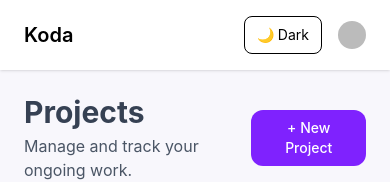
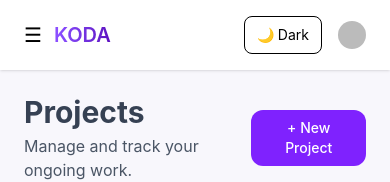
Before and after one commit to SouravDaroch/koda-dashboard, a Next.js app: page /dashboard/projects in a window 390 px wide. Shown: the top 182 px of the page. Built offline with nearby package versions, Linux system fonts and the light colour scheme; no server answers; sample sign-in values are in the browser's storage; some icons are missing.

Commit message:
feat: add hamburger button for mobile

```diff
--- a/components/project-progress-chart.tsx
+++ b/components/project-progress-chart.tsx
@@ -1,6 +1,7 @@
 "use client";
 
 import { useEffect, useState } from "react";
+import {motion} from "framer-motion"
 import {
     BarChart,
     Bar,
@@ -25,7 +26,10 @@ export default function ProjectProgressChart({ data }: Props) {
         setIsDark(document.documentElement.classList.contains("dark"));
     }, []);
     return (
-        <div className="bg-white dark:bg-[#1c0333] rounded-2xl shadow-sm border border-violet-100 dark:border-neutral-800 p-6">
+         <motion.div
+            initial={{ opacity: 0, y: 20 }}
+            animate={{ opacity: 1, y: 0 }}
+            transition={{ duration: 0.4 }} className="bg-white dark:bg-[#1c0333] rounded-2xl shadow-sm border border-violet-100 dark:border-neutral-800 p-6">
 
             <h3 className="text-lg font-semibold mb-6">
                 Project Progress
@@ -71,7 +75,7 @@ export default function ProjectProgressChart({ data }: Props) {
                 </ResponsiveContainer>
             </div>
 
-        </div>
+        </motion.div>
     );
 }
 
--- a/components/status-badge.tsx
+++ b/components/status-badge.tsx
@@ -16,7 +16,7 @@ export default function StatusBadge({
 
   if (status === "In Progress")
     return (
-      <span className={`${base} bg-violet-50 text-violet-600 dark:bg-neutral-900 dark:border dark:border-neutral-700`}>
+      <span className={`${base} bg-violet-50 text-violet-600 dark:bg-neutral-900 dark:border dark:border-neutral-700 whitespace-nowrap`}>
         {status}
       </span>
     )
--- a/components/task-status-chart.tsx
+++ b/components/task-status-chart.tsx
@@ -1,5 +1,5 @@
 "use client";
-
+import {motion} from "framer-motion"
 import {
     PieChart,
     Pie,
@@ -37,7 +37,10 @@ export default function TaskStatusChart({
             ];
 
     return (
-        <div className="bg-white dark:bg-[#1c0333] rounded-2xl shadow-sm border border-violet-100 dark:border-neutral-800 p-5">
+          <motion.div
+            initial={{ opacity: 0, y: 20 }}
+            animate={{ opacity: 1, y: 0 }}
+            transition={{ duration: 0.4 }} className="bg-white dark:bg-[#1c0333] rounded-2xl shadow-sm border border-violet-100 dark:border-neutral-800 p-5">
 
             <h3 className="text-xl font-semibold mb-4">
                 Task Status
@@ -117,6 +120,6 @@ export default function TaskStatusChart({
 
                 </div>
             </div>
-        </div>
+        </motion.div>
     );
 }
--- /dev/null
+++ b/src/app/(dashboard)/dashboard/components/DashboardShell.tsx
@@ -0,0 +1,31 @@
+"use client"
+
+import { useState } from "react"
+import SideBar from "./SideBar"
+import TopBar from "./TopBar"
+
+export default function DashboardShell({
+  children,
+}: {
+  children: React.ReactNode
+}) {
+
+  const [sidebarOpen, setSidebarOpen] = useState(false)
+
+  return (
+    <div className="flex min-h-screen">
+
+      <SideBar open={sidebarOpen} setOpen={setSidebarOpen} />
+
+      <main className="flex-1 bg-[#f8f7fc] dark:bg-[#130026]">
+
+        <TopBar toggleSidebar={() => setSidebarOpen((p) => !p)} />
+
+        <div className="p-6 md:p-8">
+          {children}
+        </div>
+
+      </main>
+    </div>
+  )
+}
--- a/src/app/(dashboard)/dashboard/components/SideBar.tsx
+++ b/src/app/(dashboard)/dashboard/components/SideBar.tsx
@@ -1,7 +1,6 @@
+"use client";
 
-"use client";
 import SidebarItem from "./SideBarItems";
-
 
 const navItems = [
   { label: "Dashboard", href: "/dashboard" },
@@ -9,17 +8,39 @@ const navItems = [
   { label: "Settings", href: "/dashboard/settings" },
 ];
 
-export default function SideBar() {
-    return <aside className="hidden md:flex w-64 bg-white dark:bg-[#130026] border-r border-violet-100 dark:border-neutral-800 flex-col justify-between p-6">
+interface Props {
+  open: boolean;
+  setOpen: (value: boolean) => void;
+}
+
+export default function SideBar({ open, setOpen }: Props) {
+  return (
+    <>
+      {/* Overlay */}
+      {open && (
+        <div
+          onClick={() => setOpen(false)}
+          className="fixed inset-0 bg-black/40 z-40 md:hidden"
+        />
+      )}
+
+      <aside
+        className={`
+        fixed md:static top-0 left-0 z-50
+        w-64 h-full
+        bg-white dark:bg-[#130026]
+        border-r border-violet-100 dark:border-neutral-800
+        transform transition-transform duration-300
+        ${open ? "translate-x-0" : "-translate-x-full"}
+        md:translate-x-0
+        flex flex-col justify-between p-6
+        `}
+      >
         <div>
-            {/* Logo */}
-            <h2 className="text-2xl font-bold text-violet-600 mb-10 ">
+          <h2 className="text-2xl font-semibold text-transparent bg-clip-text bg-linear-to-r from-violet-500 to-violet-800 mb-10">
             KODA
           </h2>
-<i></i>
-            <button></button>
 
-            {/* Navigation */}
           <nav className="space-y-2">
             {navItems.map((item) => (
               <SidebarItem
@@ -31,9 +52,10 @@ export default function SideBar() {
           </nav>
         </div>
 
-        {/* Bottom */}
         <button className="mt-10 text-sm text-gray-500 hover:text-violet-600 transition">
           Logout
         </button>
       </aside>
+    </>
+  );
 }
--- a/src/app/(dashboard)/dashboard/components/TopBar.tsx
+++ b/src/app/(dashboard)/dashboard/components/TopBar.tsx
@@ -1,13 +1,31 @@
 "use client"
+
 import { Show, SignInButton, SignUpButton, UserButton } from "@clerk/nextjs"
 import ThemeToggle from "../../../../../components/theme-toggle"
 
-export default function TopBar() {
-  return <div className="flex items-center justify-between bg-white dark:bg-[#130026] dark:border-b dark:border-neutral-800 px-6 py-4 shadow-sm">
-    <h1 className="text-xl font-semibold md:hidden">Koda</h1>
+interface Props {
+  toggleSidebar: () => void
+}
+
+export default function TopBar({ toggleSidebar }: Props) {
+  return (
+    <div className="flex items-center justify-between bg-white dark:bg-[#130026] dark:border-b dark:border-neutral-800 px-6 py-4 shadow-sm">
+
+      {/* Mobile menu button */}
+      <button
+        onClick={toggleSidebar}
+        className="md:hidden text-xl mr-3"
+      >
+        ☰
+      </button>
+
+      <h1 className="text-xl font-semibold md:hidden text-transparent bg-clip-text bg-linear-to-r from-violet-500 to-violet-800">
+        KODA
+      </h1>
 
       <div className="ml-auto flex items-center gap-4">
         <ThemeToggle />
+
         <Show when="signed-out">
           <SignInButton />
           <SignUpButton />
@@ -16,7 +34,7 @@ export default function TopBar() {
         <Show when="signed-in">
           <UserButton />
         </Show>
-      {/* <div className="h-8 w-8 rounded-full bg-gray-300" /> */}
       </div>
     </div>
+  )
 }
--- a/src/app/(dashboard)/dashboard/layout.tsx
+++ b/src/app/(dashboard)/dashboard/layout.tsx
@@ -1,7 +1,6 @@
-import SideBar from "./components/SideBar";
-import TopBar from "./components/TopBar";
 import { auth } from "@clerk/nextjs/server";
 import { redirect } from "next/navigation";
+import DashboardShell from "./components/DashboardShell";
 
 export default async function DashboardLayout({
   children,
@@ -14,22 +13,6 @@ export default async function DashboardLayout({
   if (!userId) {
     redirect("/sign-in");
   }
-  return (
-    <div className="flex min-h-screen">
 
-      {/* Sidebar - hidden on small screens */}
-      <SideBar />
-
-      {/* Main Content */}
-      <main className="flex-1 bg-[#f8f7fc] dark:bg-[#130026]">
-        {/* Topbar */}
-        <TopBar />
-
-        {/* Page Content */}
-        <div className="p-6 md:p-8">
-          {children}
-        </div>
-      </main>
-    </div>
-  );
+  return <DashboardShell>{children}</DashboardShell>;
 }
```
Lines whose indentation alone changed are shown as unchanged.
